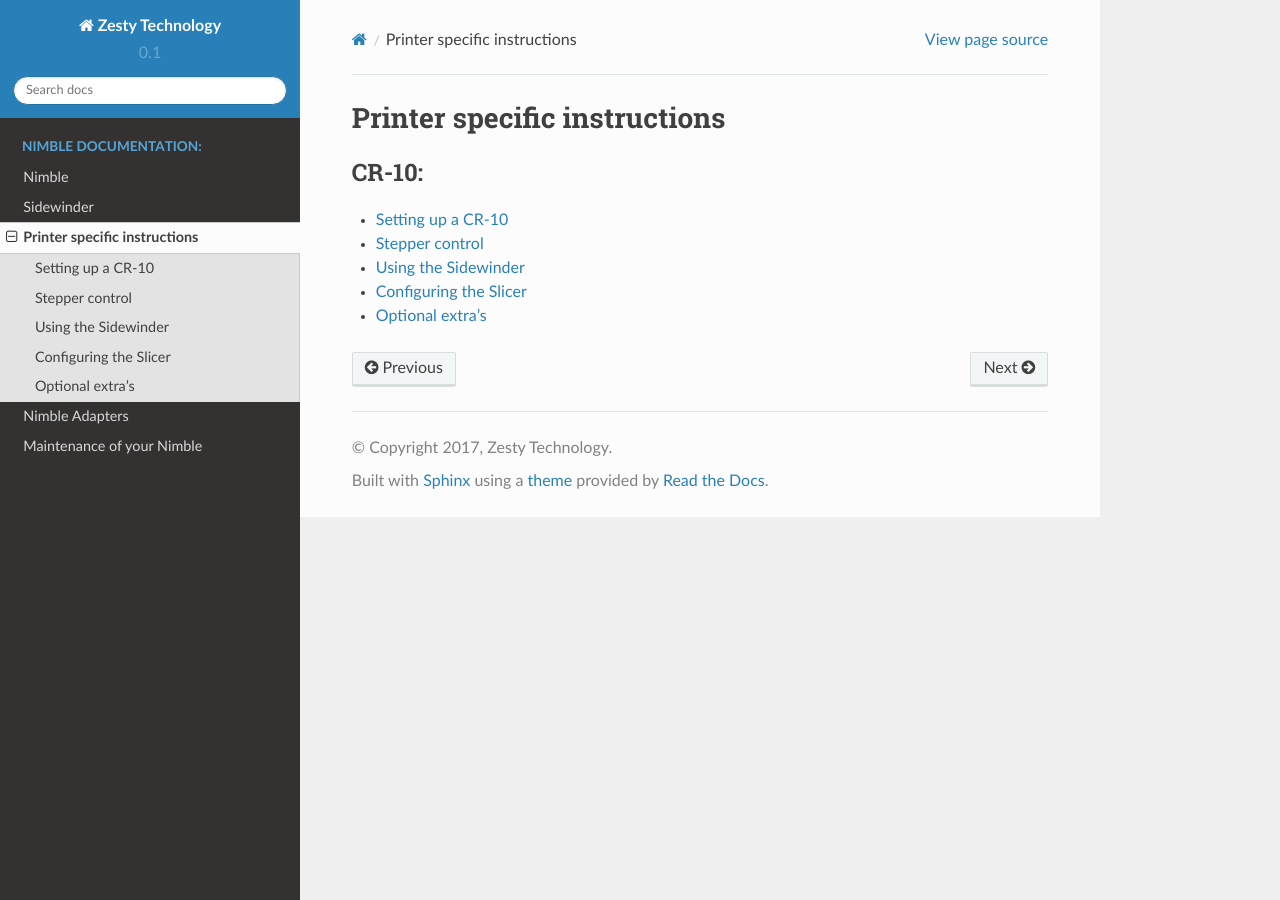
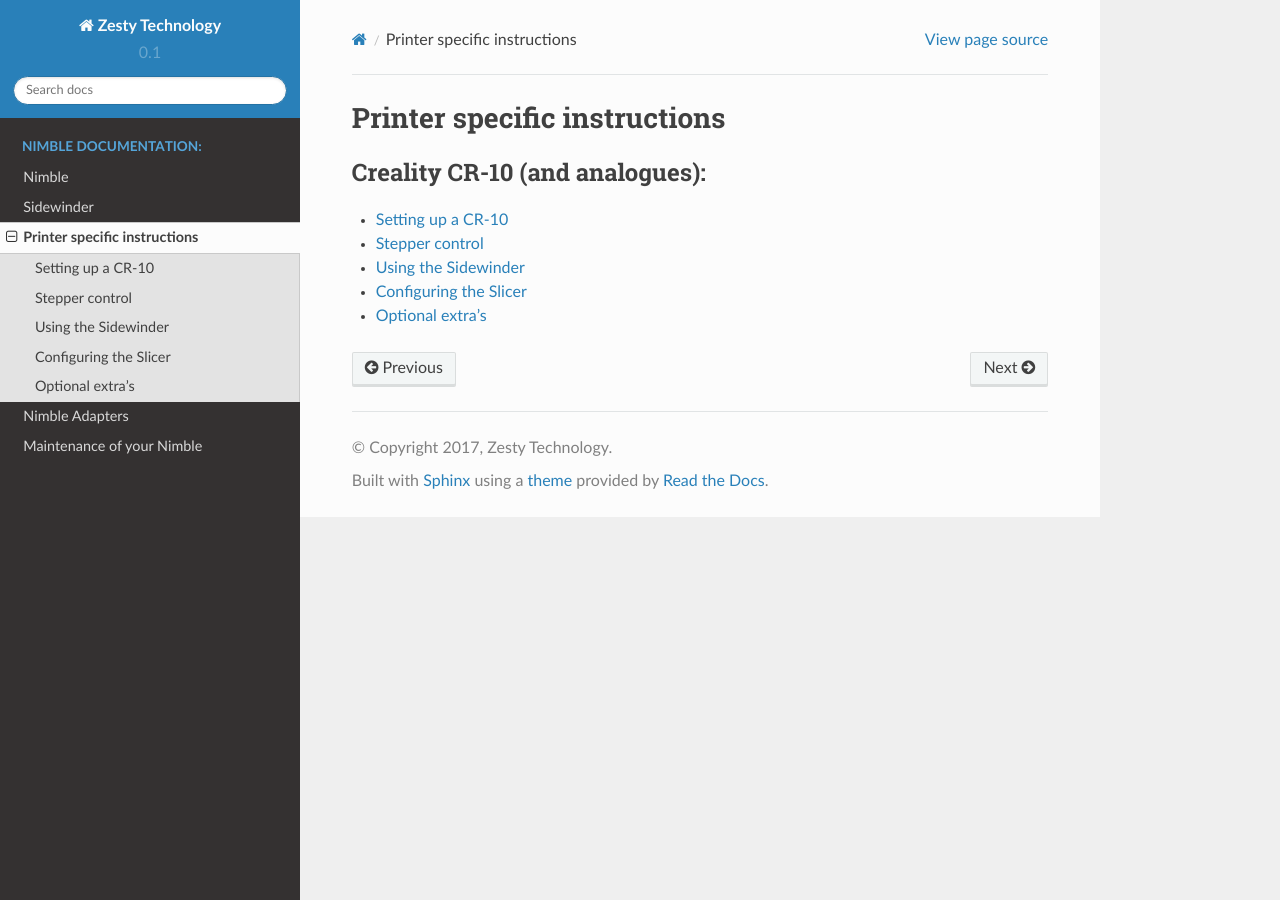
Before and after one commit to ZestyTechnology/zesty-docs, a Sphinx documentation site: the page built from docs/printers/index.rst, in a window 1280 px wide. Built offline with Sphinx 7.4.7 and the Read the Docs theme 2.0.0, drawn with Linux system fonts in a browser that asks for light colours.

Commit message:
Heading fix

```diff
--- a/docs/printers/index.rst
+++ b/docs/printers/index.rst
@@ -10,6 +10,6 @@ Printer specific instructions
 
 .. toctree::
    :maxdepth: 1
-   :caption: CR-10:
+   :caption: Creality CR-10 (and analogues):
 
    cr-10/index
```
